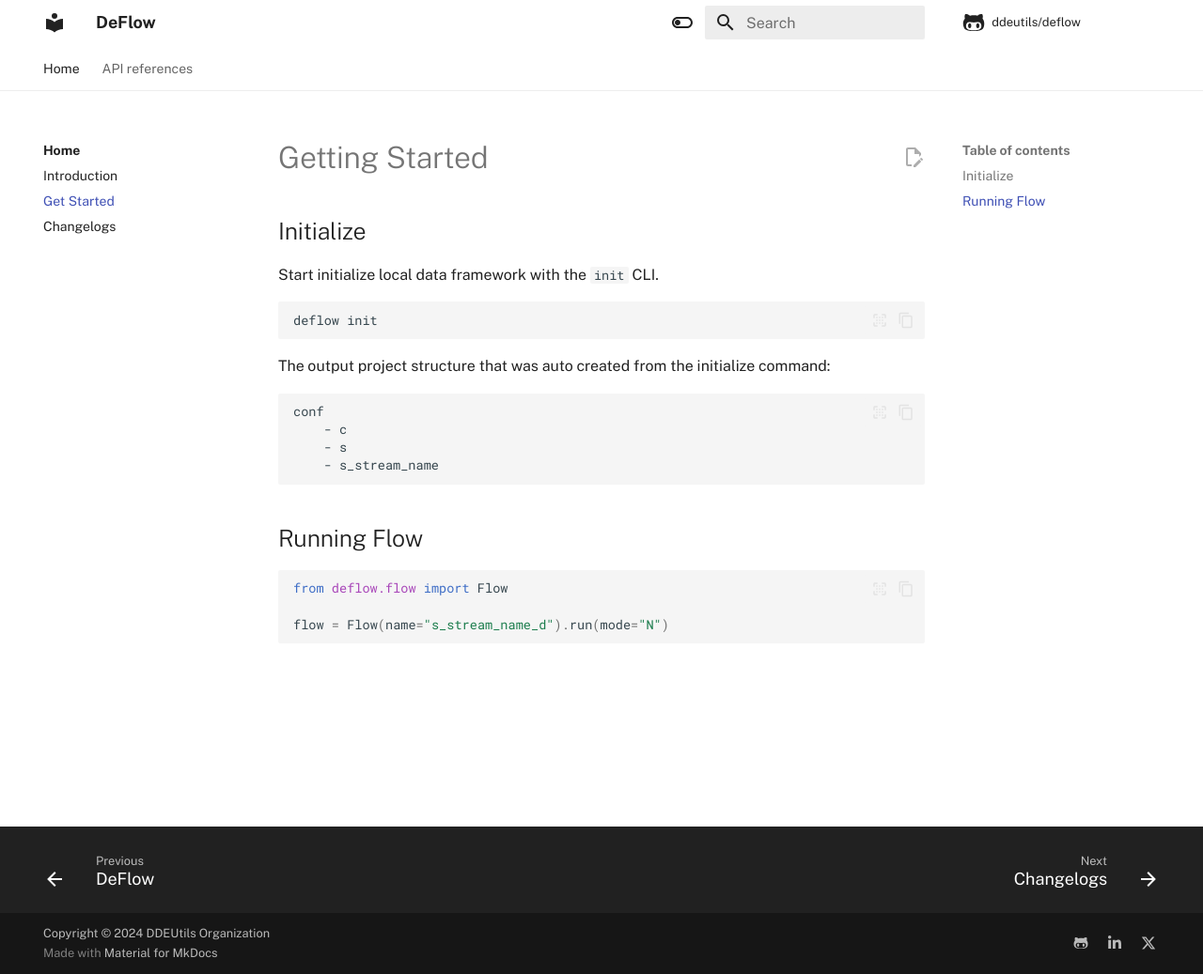
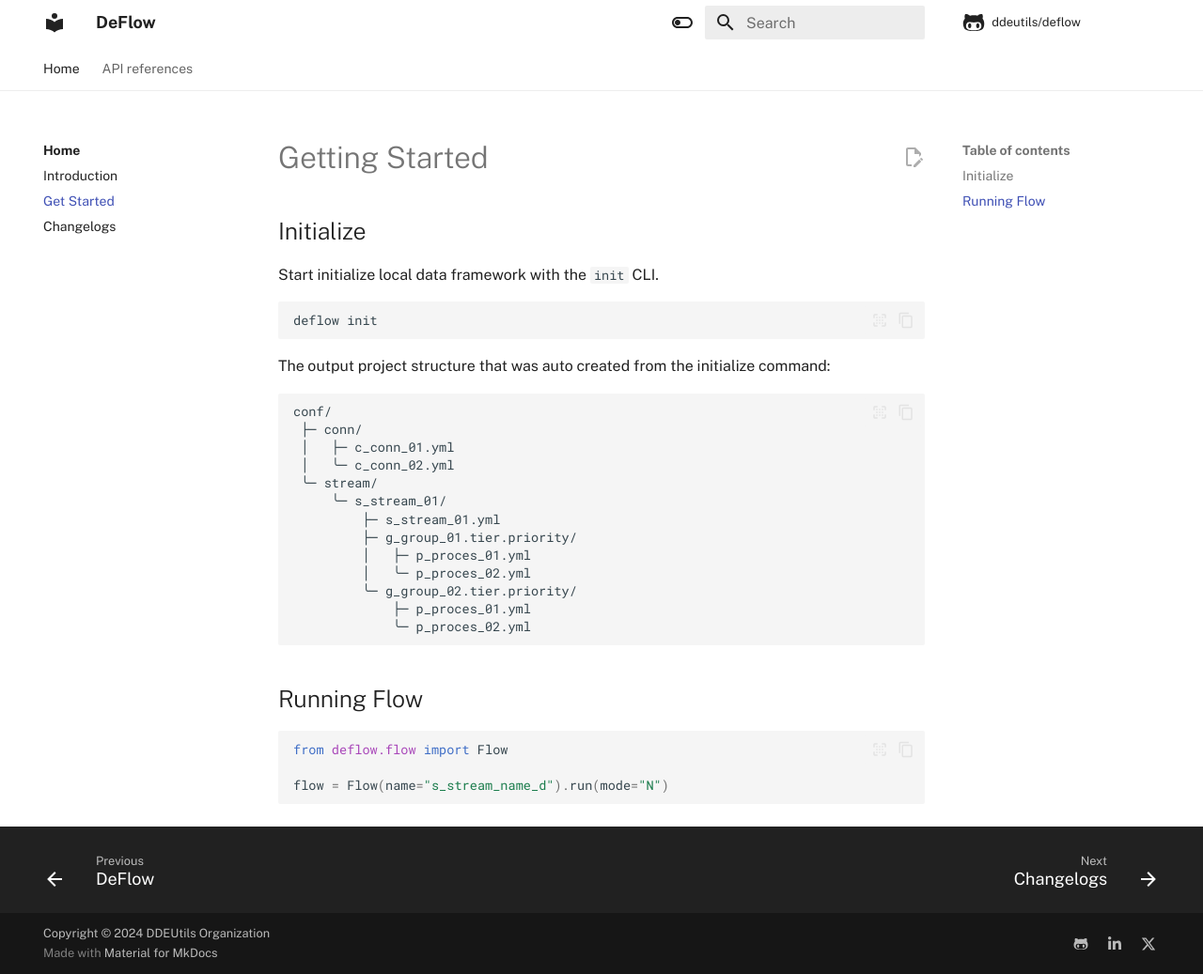
Before and after one commit to ddeutils/deflow, an MkDocs documentation site: the page built from docs/getting-started.md, in a window 1280 px wide and 1037 px high. Shown: the whole window at 94% size. Built offline with MkDocs 1.6.1 and Material for MkDocs 9.7.7, drawn with Linux system fonts in a browser that asks for light colours; comment, search, counter and statistics services are not loaded.

````diff
--- a/docs/getting-started.md
+++ b/docs/getting-started.md
@@ -11,10 +11,19 @@ deflow init
 The output project structure that was auto created from the initialize command:
 
 ```text
-conf
-    - c
-    - s
-    - s_stream_name
+conf/
+ ├─ conn/
+ │   ├─ c_conn_01.yml
+ │   ╰─ c_conn_02.yml
+ ╰─ stream/
+     ╰─ s_stream_01/
+         ├─ s_stream_01.yml
+         ├─ g_group_01.tier.priority/
+         │   ├─ p_proces_01.yml
+         │   ╰─ p_proces_02.yml
+         ╰─ g_group_02.tier.priority/
+             ├─ p_proces_01.yml
+             ╰─ p_proces_02.yml
 ```
 
 ## Running Flow
````
Also changed, not shown: README.md (+20 -0 lines), 3 other files.
